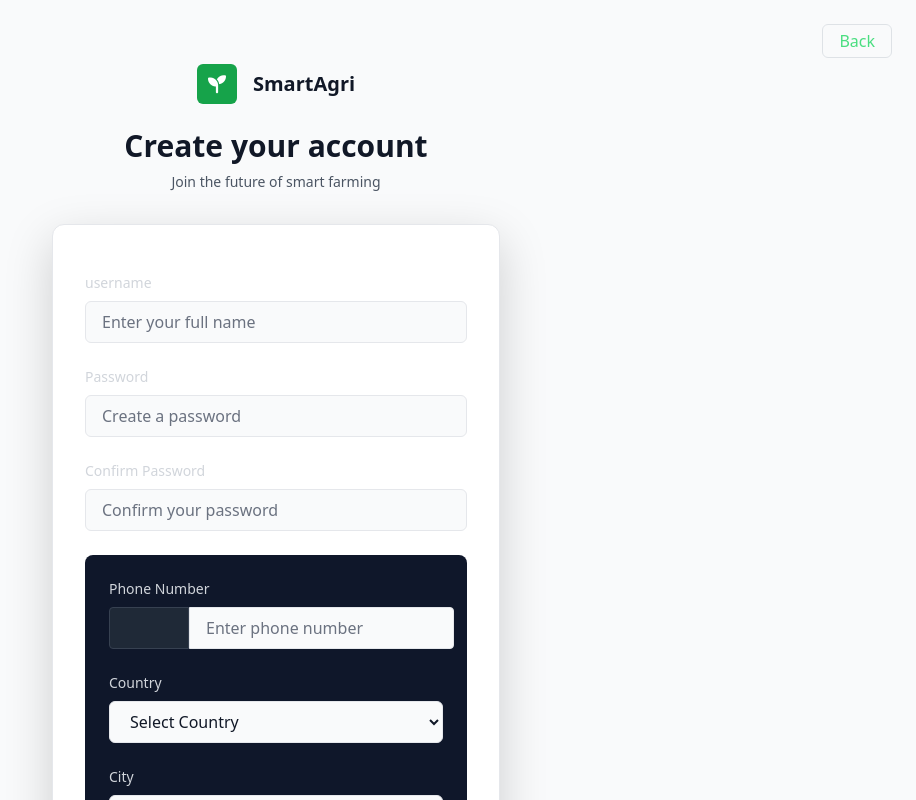
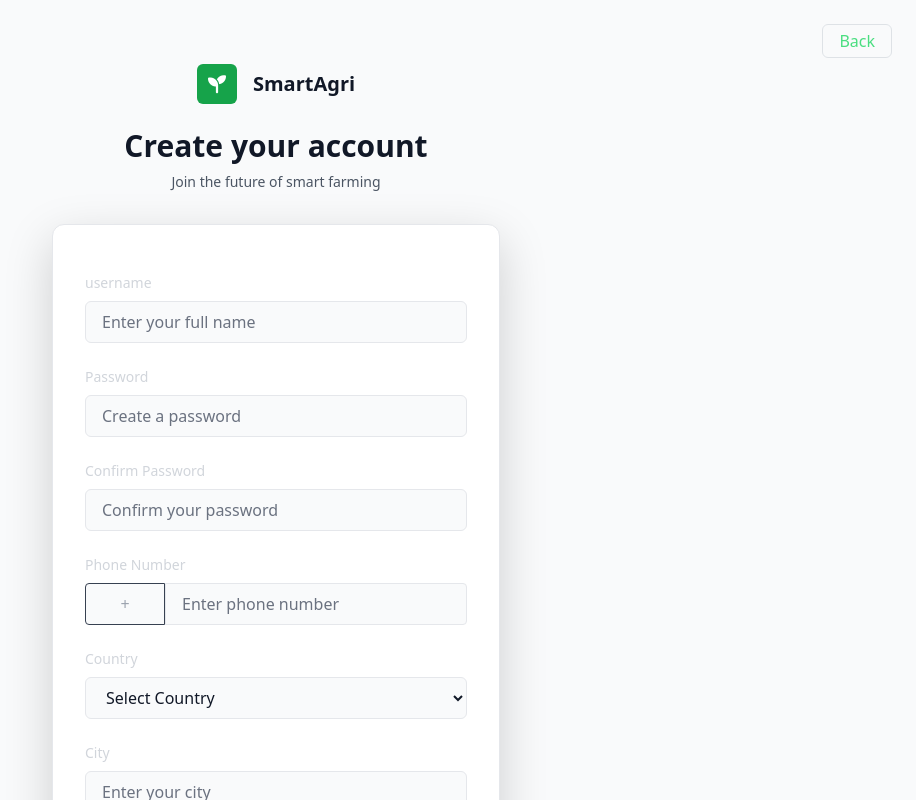
Before and after one commit to abdallaElamawy03/plant-front-end, a React (Create React App) app: page /register in a window 1280 px wide. Shown: the top 800 px of the page, without its empty margins (364-1280 px from the left). Built offline with nearby package versions, Linux system fonts and the light colour scheme.

Commit message:
change in design

```diff
--- a/src/components/Login.js
+++ b/src/components/Login.js
@@ -84,7 +84,7 @@ const Login = () => {
             <div className="w-10 h-10 bg-green-600 rounded-md flex items-center justify-center text-white text-lg">
               <i className="fas fa-seedling"></i>
             </div>
-            <span className="text-lg md:text-xl font-semibold text-white">
+            <span className="text-lg md:text-xl font-semibold text-gray-900">
               SmartAgri
             </span>
           </div>
--- a/src/components/Register.js
+++ b/src/components/Register.js
@@ -212,15 +212,16 @@ const egyptGovernorates = [
                 required
                 className="w-full mb-6 bg-gray-50 border border-gray-200 text-gray-900 placeholder-gray-500 rounded px-3 py-2 focus:outline-none focus:border-green-500"
               />
-             <div className="p-4 bg-gray-900 text-white rounded-lg">
+
       {/* Phone number */}
       <label className="block text-sm text-gray-300 mb-2">Phone Number</label>
       <div className="flex items-center mb-6">
         <input
           type="text"
           disabled
+          placeholder="+"
           value={countryCode}
-          className="w-20 bg-gray-800 border border-gray-700 text-white-300 rounded-l px-3 py-2 text-center"
+          className="w-20 bg-gray-50 border border-gray-700 text-white-300 rounded-l px-3 py-2 text-center"
         />
         <input
           type="tel"
@@ -245,7 +246,8 @@ const egyptGovernorates = [
       >
         <option value="">Select Country</option>
         {countries.map((c) => (
-          <option key={c.name} value={c.name}>
+          <option
+          key={c.name} value={c.name}>
             {c.name}
           </option>
         ))}
@@ -277,7 +279,7 @@ const egyptGovernorates = [
           className="w-full mb-6 bg-gray-50 border border-gray-200 text-gray-900 placeholder-gray-500 rounded px-3 py-2 focus:outline-none focus:border-green-500"
         />
       )}
-    </div>
+
 
               <button
                 type="submit"
```
